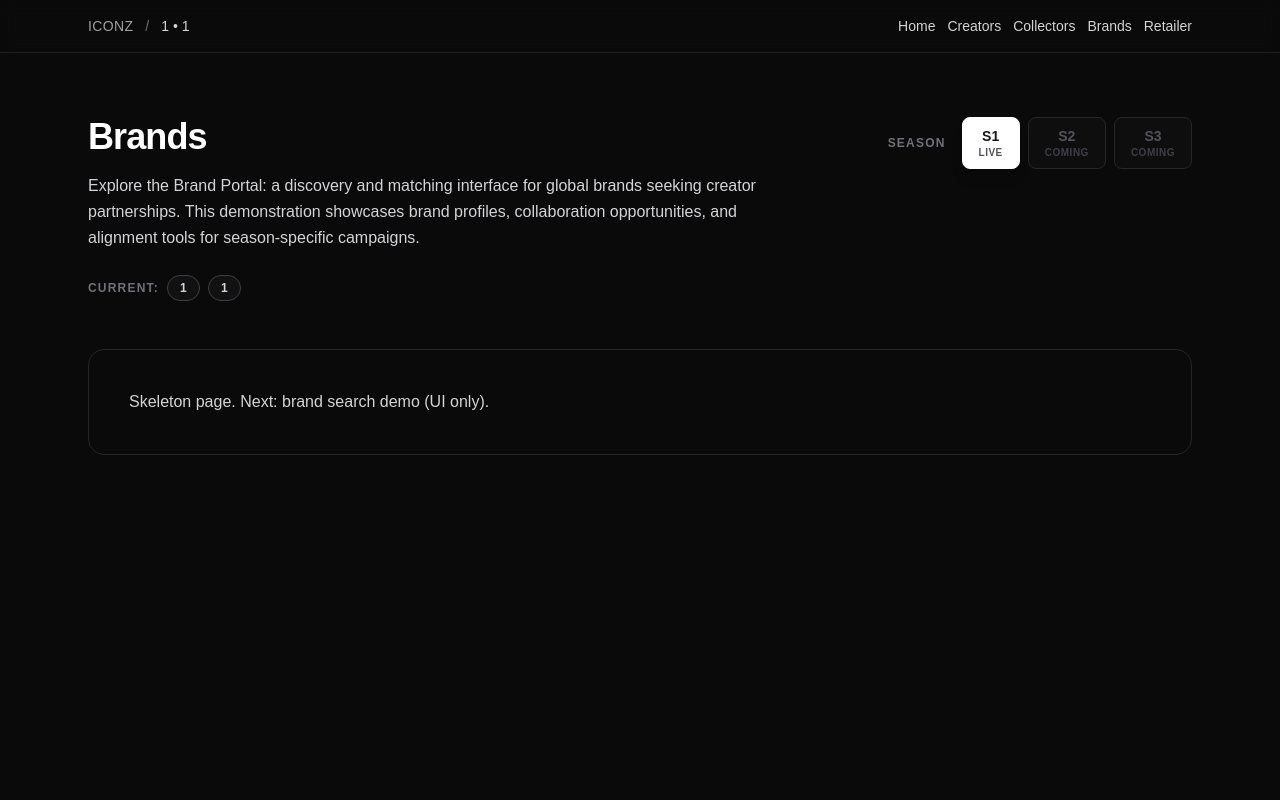
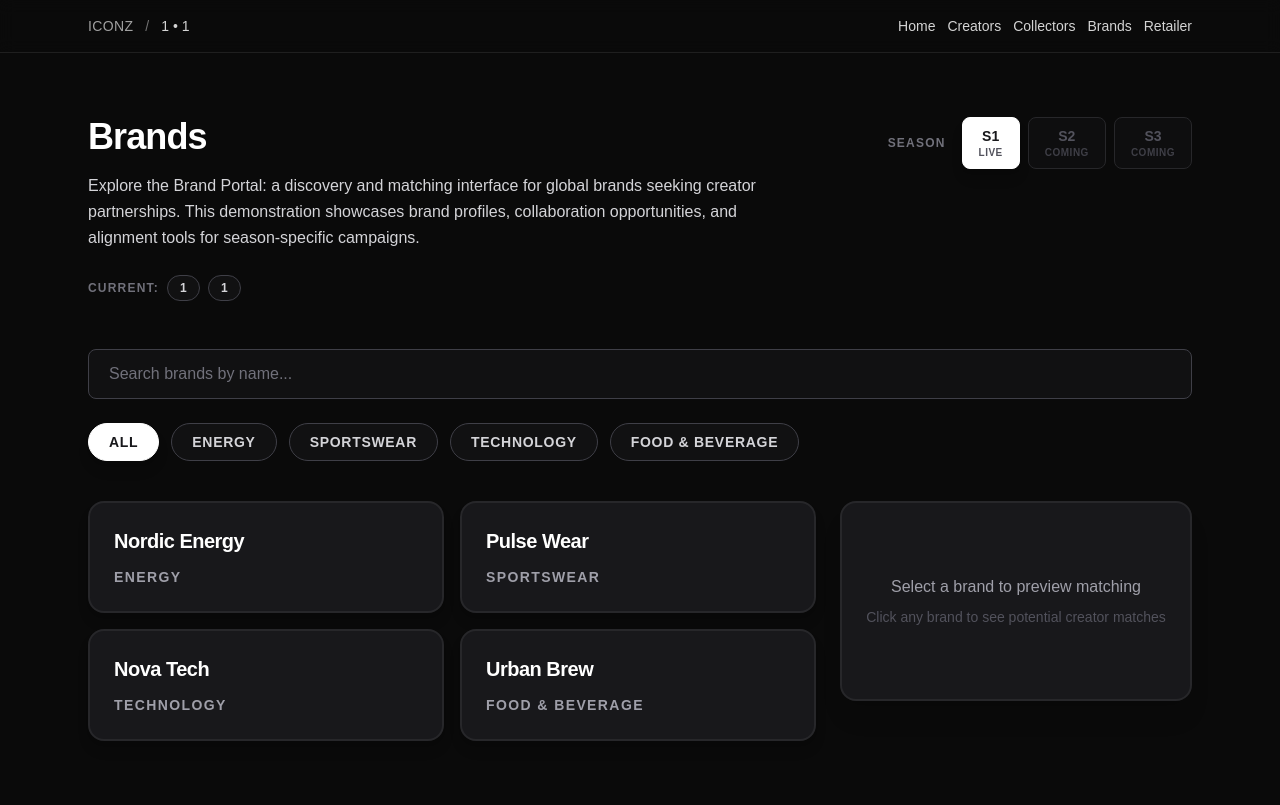
Before and after one commit to kennethskretteberg-blip/iconz-platform, a Next.js app: page /1/1/brands in a window 1280 px wide. Built offline with nearby package versions, Linux system fonts and the light colour scheme.

Commit message:
Add brands search demo with selected brand preview

```diff
--- a/app/[country]/[season]/brands/page.tsx
+++ b/app/[country]/[season]/brands/page.tsx
@@ -1,11 +1,39 @@
+"use client";
+
+import { useState, useMemo } from "react";
 import SeasonSelector from "@/components/SeasonSelector";
+import FilterChips from "@/components/FilterChips";
+import { brands, type Brand } from "@/data/brands";
 
 type PageProps = {
-  params: Promise<{ country: string; season: string }>;
+  params: { country: string; season: string };
 };
 
-export default async function BrandsPage({ params }: PageProps) {
-  const { country, season } = await params;
+export default function BrandsPage({ params }: PageProps) {
+  const { country, season } = params;
+  const [searchQuery, setSearchQuery] = useState("");
+  const [selectedIndustry, setSelectedIndustry] = useState("All");
+  const [selectedBrand, setSelectedBrand] = useState<Brand | null>(null);
+
+  const industries = ["All", "Energy", "Sportswear", "Technology", "Food & Beverage"];
+
+  const filteredBrands = useMemo(() => {
+    return brands.filter((brand) => {
+      const matchesSearch = brand.name
+        .toLowerCase()
+        .includes(searchQuery.toLowerCase());
+      const matchesIndustry =
+        selectedIndustry === "All" || brand.industry === selectedIndustry;
+      return matchesSearch && matchesIndustry;
+    });
+  }, [searchQuery, selectedIndustry]);
+
+  // Demo matched creators
+  const matchedCreators = [
+    { id: "c1", name: "Creator One", match: "92%" },
+    { id: "c2", name: "Creator Two", match: "87%" },
+    { id: "c3", name: "Creator Three", match: "81%" },
+  ];
 
   return (
     <div className="mx-auto w-full max-w-6xl px-6 py-16">
@@ -44,10 +72,127 @@ export default async function BrandsPage({ params }: PageProps) {
         </div>
       </div>
 
-      {/* Skeleton Content */}
-      <div className="rounded-2xl border border-neutral-800 bg-neutral-950/60 p-10 text-neutral-300">
-        Skeleton page. Next: brand search demo (UI only).
+      {/* Search and Filter Section */}
+      <div className="mb-10 space-y-6">
+        {/* Search Input */}
+        <div>
+          <input
+            type="text"
+            placeholder="Search brands by name..."
+            value={searchQuery}
+            onChange={(e) => setSearchQuery(e.target.value)}
+            className="w-full rounded-lg border border-zinc-700 bg-zinc-900/50 px-5 py-3 text-base text-white placeholder-zinc-500 transition-colors focus:border-zinc-500 focus:outline-none focus:ring-2 focus:ring-white/20"
+          />
+        </div>
+
+        {/* Industry Filter */}
+        <div>
+          <FilterChips
+            options={industries}
+            value={selectedIndustry}
+            onChange={setSelectedIndustry}
+          />
+        </div>
       </div>
+
+      {/* Results */}
+      {filteredBrands.length > 0 ? (
+        <div className="grid grid-cols-1 gap-6 lg:grid-cols-3">
+          {/* Brand List */}
+          <div className="space-y-4 lg:col-span-2">
+            <div className="grid grid-cols-1 gap-4 sm:grid-cols-2">
+              {filteredBrands.map((brand) => (
+                <button
+                  key={brand.id}
+                  onClick={() => setSelectedBrand(brand)}
+                  className={`group rounded-2xl border-2 bg-zinc-900 p-6 text-left shadow-lg transition-all duration-300 hover:border-zinc-600 hover:shadow-xl focus:outline-none focus:ring-2 focus:ring-white/30 ${
+                    selectedBrand?.id === brand.id
+                      ? "border-white"
+                      : "border-zinc-800"
+                  }`}
+                >
+                  <div className="space-y-3">
+                    <h3 className="text-xl font-bold tracking-tight text-white">
+                      {brand.name}
+                    </h3>
+                    <p className="text-sm font-semibold uppercase tracking-widest text-zinc-400">
+                      {brand.industry}
+                    </p>
+                  </div>
+                </button>
+              ))}
+            </div>
+          </div>
+
+          {/* Matching Panel */}
+          <div className="lg:col-span-1">
+            <div className="sticky top-6 rounded-2xl border-2 border-zinc-800 bg-zinc-900 p-6 shadow-xl">
+              {selectedBrand ? (
+                <div className="space-y-6">
+                  {/* Selected Brand Info */}
+                  <div className="space-y-2">
+                    <h3 className="text-2xl font-bold tracking-tight text-white">
+                      {selectedBrand.name}
+                    </h3>
+                    <p className="text-sm font-semibold uppercase tracking-widest text-zinc-400">
+                      {selectedBrand.industry}
+                    </p>
+                  </div>
+
+                  {/* Divider */}
+                  <div className="border-t border-zinc-800" />
+
+                  {/* Matched Creators */}
+                  <div className="space-y-4">
+                    <h4 className="text-sm font-bold uppercase tracking-widest text-zinc-500">
+                      Matched Creators (Demo)
+                    </h4>
+                    <div className="space-y-3">
+                      {matchedCreators.map((creator) => (
+                        <div
+                          key={creator.id}
+                          className="flex items-center justify-between rounded-lg border border-zinc-800 bg-zinc-950/50 px-4 py-3"
+                        >
+                          <span className="text-sm font-semibold text-white">
+                            {creator.name}
+                          </span>
+                          <span className="text-xs font-bold text-cyan-400">
+                            {creator.match}
+                          </span>
+                        </div>
+                      ))}
+                    </div>
+                  </div>
+
+                  {/* Request Intro Button */}
+                  <button
+                    disabled
+                    className="w-full rounded-lg border border-zinc-700 bg-zinc-800/50 px-5 py-3 text-sm font-bold uppercase tracking-wider text-zinc-500 transition-all cursor-not-allowed"
+                  >
+                    Request Intro (Demo)
+                  </button>
+                </div>
+              ) : (
+                <div className="py-12 text-center">
+                  <p className="text-base font-medium text-zinc-400">
+                    Select a brand to preview matching
+                  </p>
+                  <p className="mt-2 text-sm text-zinc-600">
+                    Click any brand to see potential creator matches
+                  </p>
+                </div>
+              )}
+            </div>
+          </div>
+        </div>
+      ) : (
+        <div className="rounded-2xl border border-zinc-800 bg-zinc-900/50 p-12 text-center">
+          <p className="text-lg font-medium text-zinc-400">No brands found</p>
+          <p className="mt-2 text-sm text-zinc-500">
+            Try adjusting your search or filter criteria
+          </p>
+        </div>
+      )}
     </div>
   );
 }
--- /dev/null
+++ b/data/brands.ts
@@ -0,0 +1,12 @@
+export type Brand = {
+  id: string;
+  name: string;
+  industry: string;
+};
+
+export const brands: Brand[] = [
+  { id: "b1", name: "Nordic Energy", industry: "Energy" },
+  { id: "b2", name: "Pulse Wear", industry: "Sportswear" },
+  { id: "b3", name: "Nova Tech", industry: "Technology" },
+  { id: "b4", name: "Urban Brew", industry: "Food & Beverage" },
+];
```
